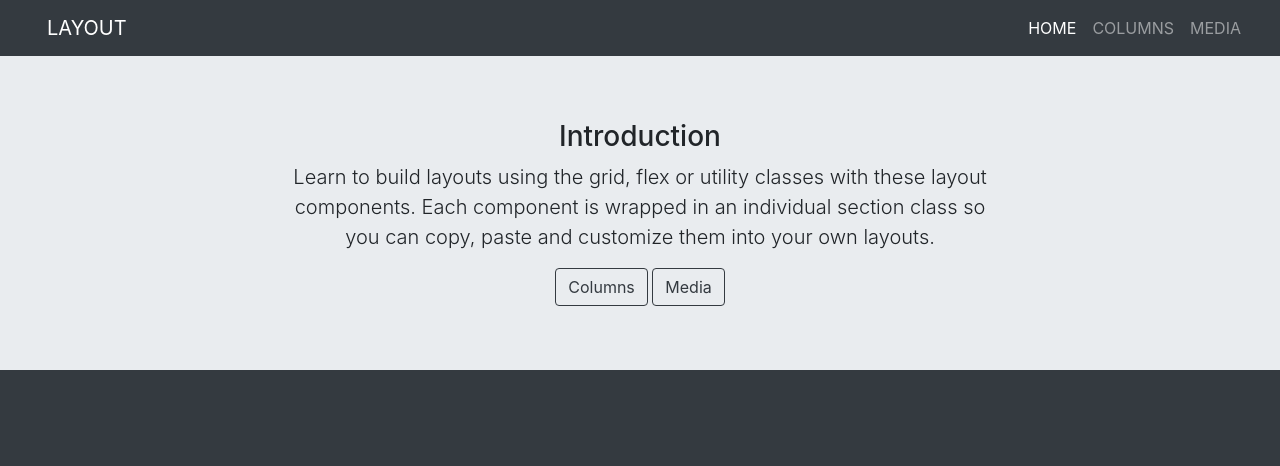
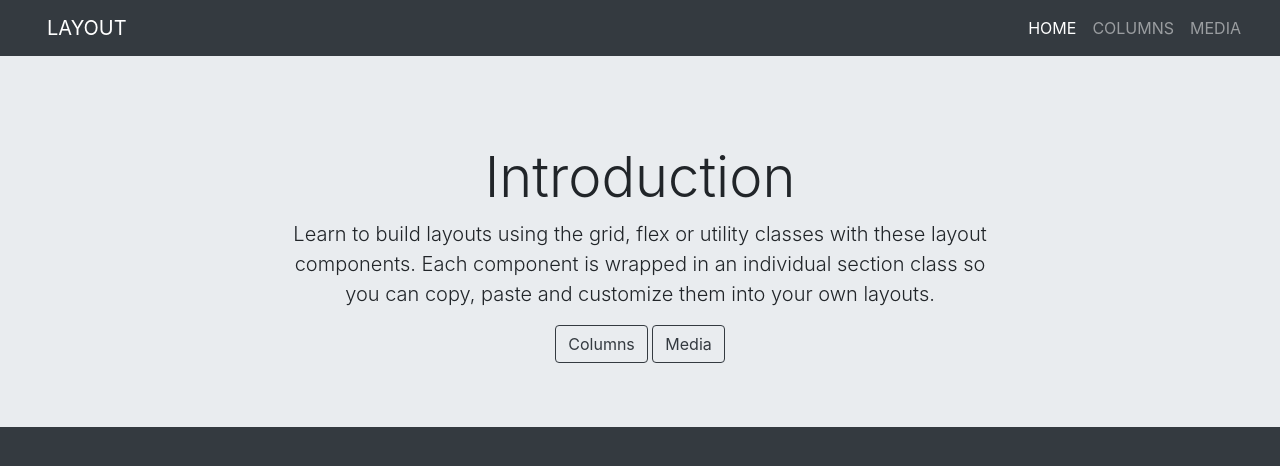
Before and after one commit to abemartinian/certification_training, a plain HTML site: page docs/index.html in a window 1280 px wide. Drawn offline with nearby package versions, Linux system fonts and the light colour scheme.

Commit message:
Fixed Headline on Introduction

```diff
--- a/docs/index.html
+++ b/docs/index.html
@@ -43,7 +43,8 @@
         <div class="container text-center">
           <div class="row justify-content-center">
             <div class="col-11 col-sm-10 col-md-8 animated fadeInUp">
-              <h3 class="text-reverse">Introduction</h3>
+              <h2 class="display-4 pt-4 text-center">Introduction</h2>
+
               <p class="lead">
                 Learn to build layouts using the grid, flex or utility classes with these layout components. Each component is wrapped in an
                 individual section class so you can copy, paste and customize them into your own layouts.
```
